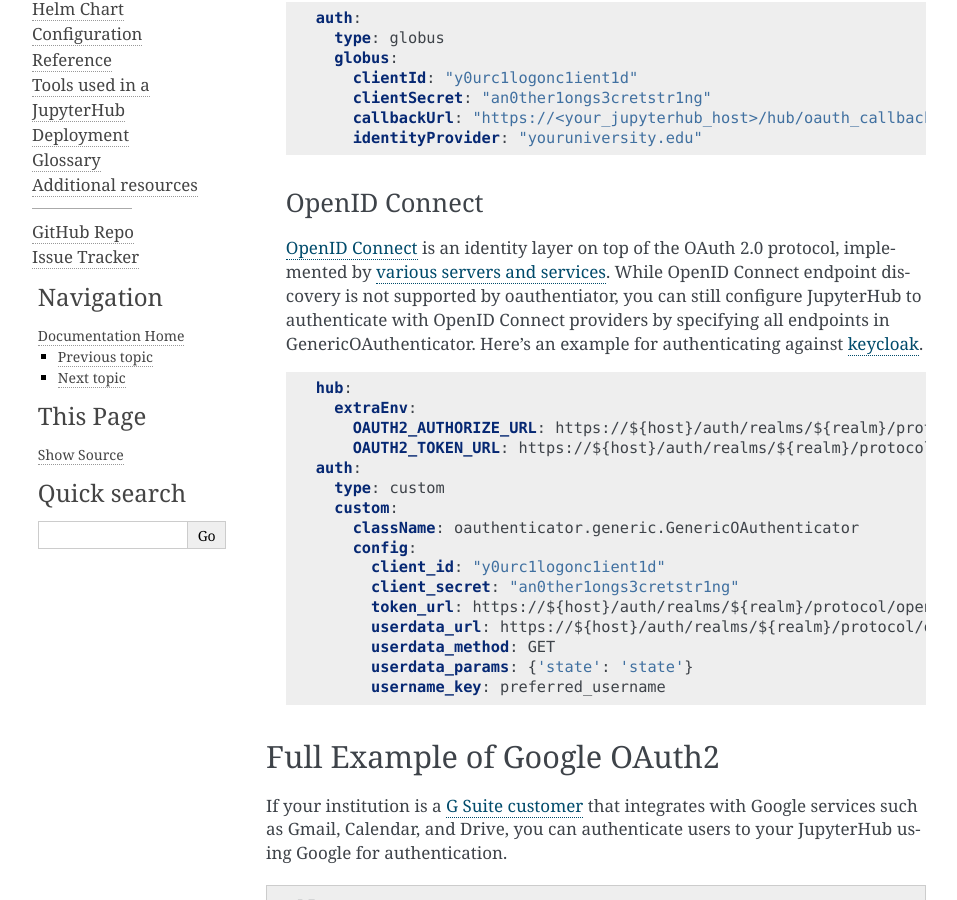
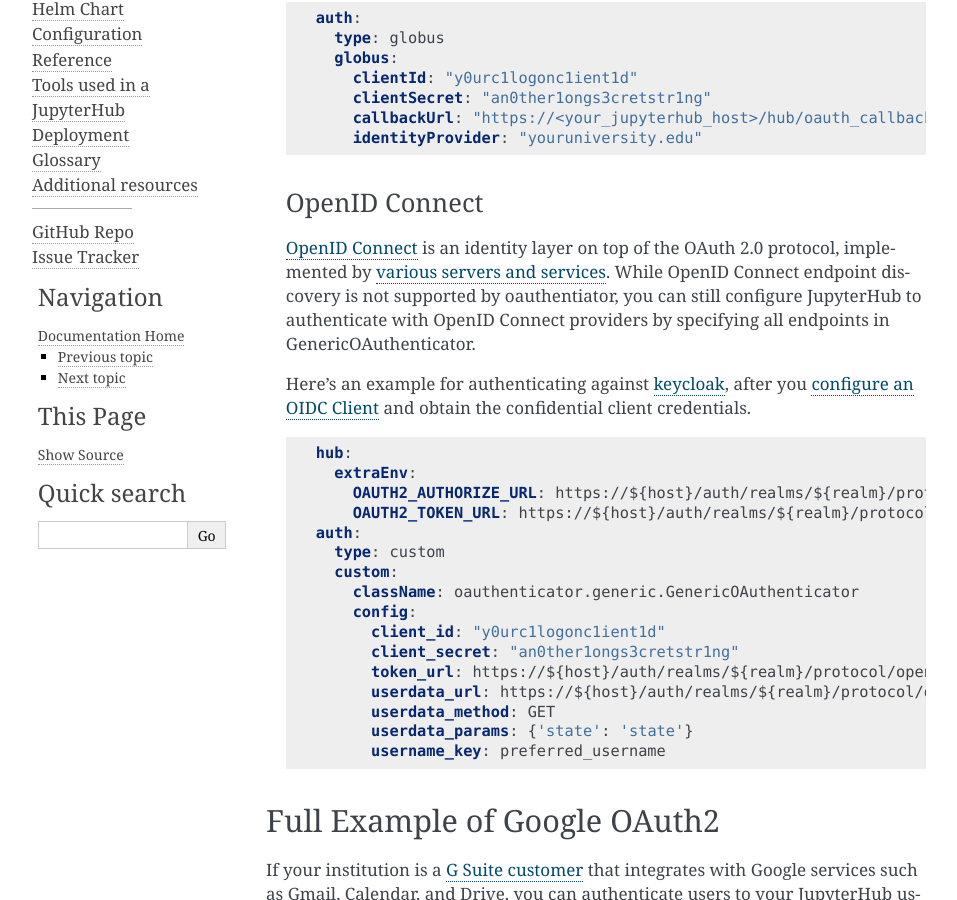
Before and after one commit to jupyterhub/zero-to-jupyterhub-k8s, a Sphinx documentation site: the page built from doc/source/authentication.rst, in a window 1280 px wide and 900 px high, scrolled down 1492 px. Shown: the whole window, without its empty margins (154-1111 px from the left). Built offline with Sphinx 7.4.7, drawn with Linux system fonts in a browser that asks for light colours.

Commit message:
link to keycloak doc for creating OIDC client as well

```diff
--- a/doc/source/authentication.rst
+++ b/doc/source/authentication.rst
@@ -91,8 +91,11 @@ OAuth 2.0 protocol, implemented by
 `various servers and services <https://openid.net/developers/certified/#OPServices>`_.
 While OpenID Connect endpoint discovery is not supported by oauthentiator,
 you can still configure JupyterHub to authenticate with OpenID Connect providers
-by specifying all endpoints in GenericOAuthenticator.  Here's an example for
-authenticating against `keycloak <http://www.keycloak.org/docs/3.4/securing_apps/index.html#endpoints>`_.
+by specifying all endpoints in GenericOAuthenticator.
+
+Here's an example for authenticating against `keycloak <http://www.keycloak.org/docs/3.4/securing_apps/index.html#endpoints>`_,
+after you `configure an OIDC Client <http://www.keycloak.org/docs/3.4/server_admin/index.html#oidc-clients>`_
+and obtain the confidential client credentials.
 
 .. code-block:: yaml
 
```
